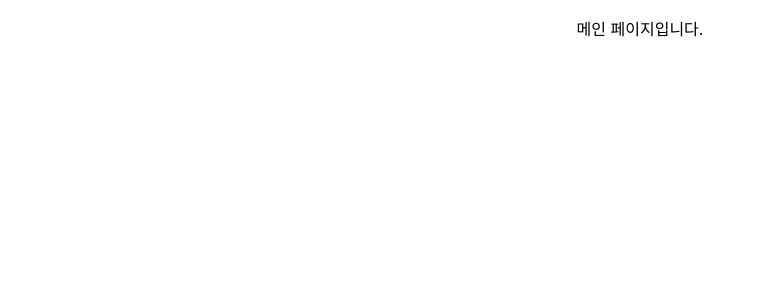
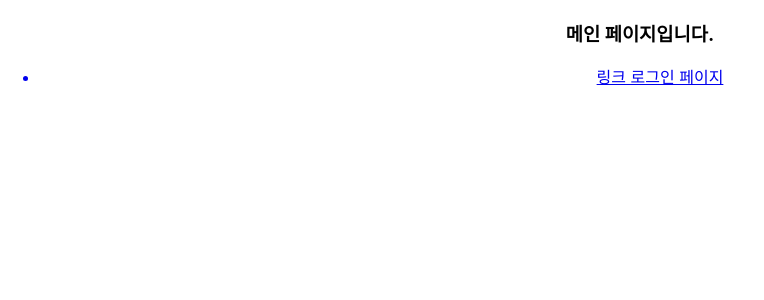
Before and after one commit to beencoder/to-do-list, a React (Create React App) app: page / in a window 1280 px wide. Shown: the top 300 px of the page, without its empty margins (0-764 px from the left). Built offline with nearby package versions, Linux system fonts and the light colour scheme.

Commit message:
feat: 링크 추가

```diff
--- a/src/App.js
+++ b/src/App.js
@@ -9,8 +9,8 @@ function App() {
     <BrowserRouter basename={process.env.PUBLIC_URL}>
       <div className="App">
         <Routes>
-          <Route path="/" element={<MainPage />}></Route>
-          <Route path="/login" element={<LoginPage />}></Route>
+          <Route exact path="/" element={<MainPage />} />
+          <Route path="/login" element={<LoginPage />} />
         </Routes>
       </div>
     </BrowserRouter>
--- a/src/pages/LoginPage.js
+++ b/src/pages/LoginPage.js
@@ -10,7 +10,7 @@ class LoginPage extends React.Component {
     return (
       <>
         <div>
-            <p>로그인 페이지입니다.</p>
+            <h3>로그인 페이지입니다.</h3>
         </div>
       </>
     );
--- a/src/pages/MainPage.js
+++ b/src/pages/MainPage.js
@@ -1,4 +1,5 @@
 import React from "react";
+import { Link } from 'react-router-dom';
 
 class MainPage extends React.Component {
   state = {
@@ -10,7 +11,10 @@ class MainPage extends React.Component {
     return (
       <>
         <div>
-            <p>메인 페이지입니다.</p>
+                <h3>메인 페이지입니다.</h3>
+                <ul>
+                    <Link to="/login"><li>링크 로그인 페이지</li></Link>
+			    </ul>
         </div>
       </>
     );
```
